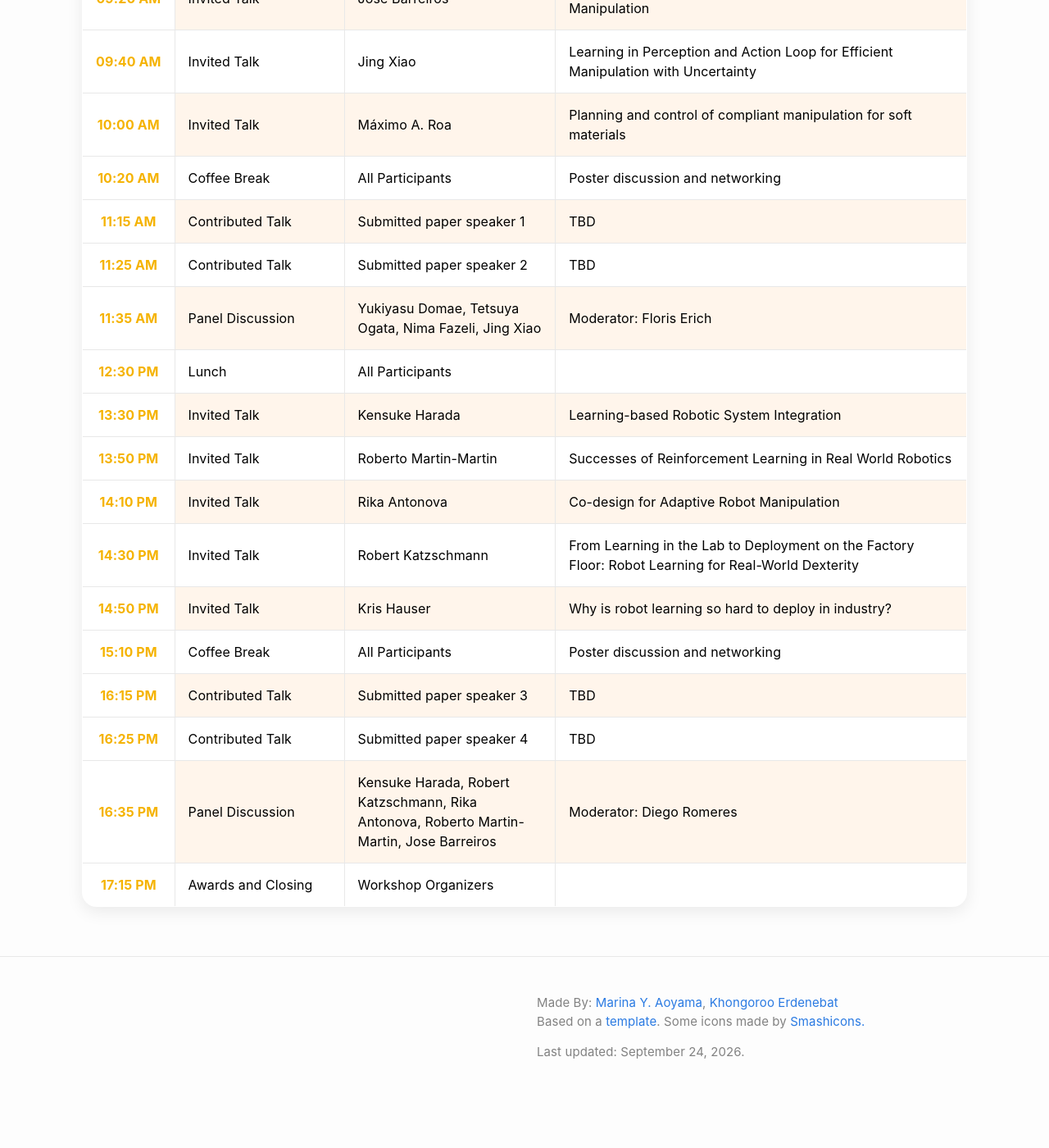
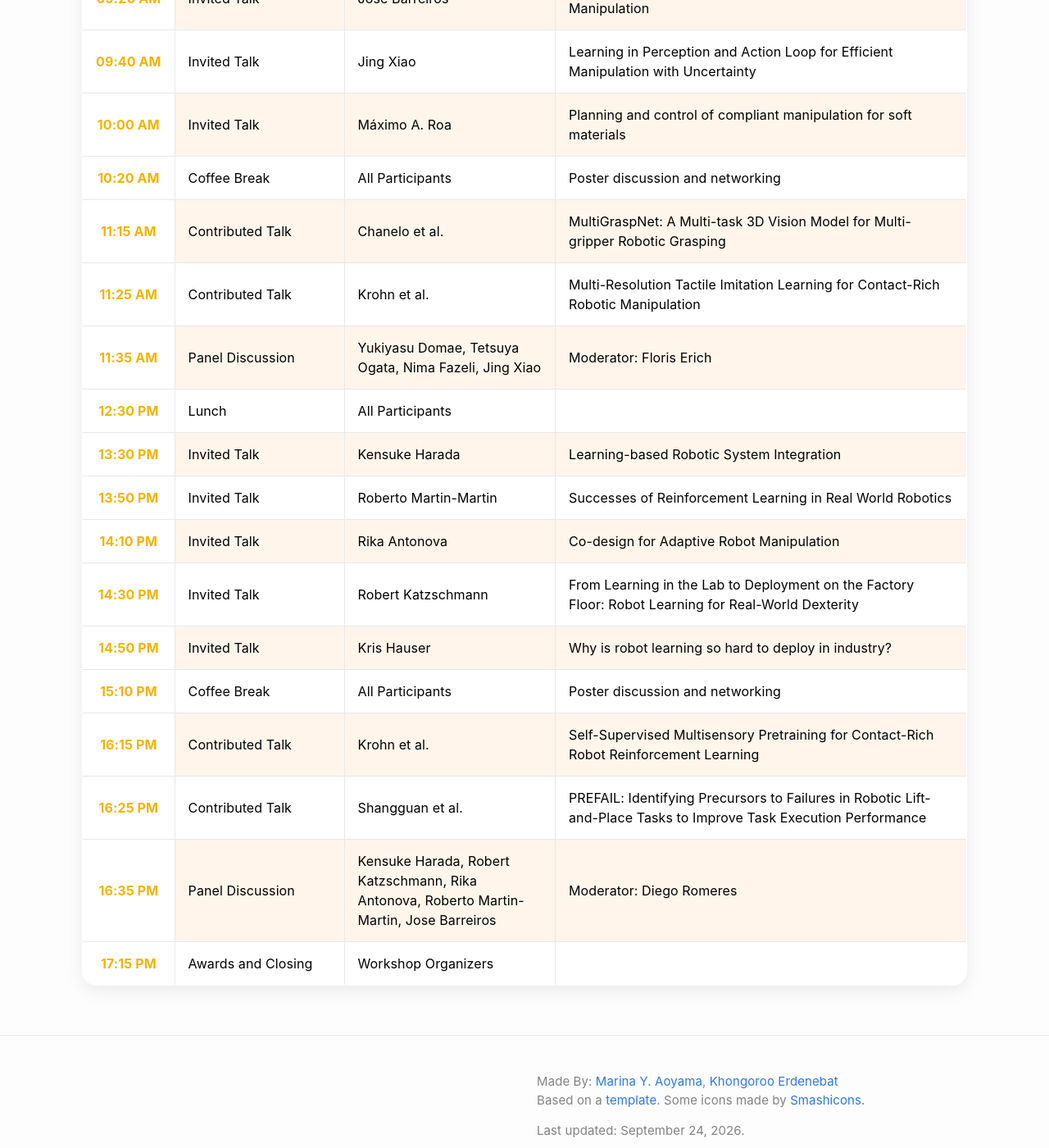
Before and after one commit to aistairc/IROS2026-workshop, a Jekyll site: the page built from schedule.md, in a window 1280 px wide and 1400 px high, scrolled down 569 px. Shown: the whole window at 82% size. Built offline with Jekyll 4.4.1, drawn with Linux system fonts in a browser that asks for light colours; before the commit the page ends 1909 px from its top, so only the background shows below that.

Commit message:
Added contributed papers
Updated speaker names and paper titles for contributed talks.

```diff
--- a/schedule.md
+++ b/schedule.md
@@ -147,14 +147,14 @@ permalink: /schedule/
                 <tr>
                     <td class="time">11:15 AM</td>
                     <td>Contributed Talk</td>
-                    <td class="speaker">Submitted paper speaker 1</td>
-                    <td>TBD</td>
+                    <td class="speaker">Chanelo et al.</td>
+                    <td>MultiGraspNet: A Multi-task 3D Vision Model for Multi-gripper Robotic Grasping</td>
                 </tr>
                 <tr>
                     <td class="time">11:25 AM</td>
                     <td>Contributed Talk</td>
-                    <td class="speaker">Submitted paper speaker 2</td>
-                    <td>TBD</td>
+                    <td class="speaker">Krohn et al.</td>
+                    <td>Multi-Resolution Tactile Imitation Learning for Contact-Rich Robotic Manipulation</td>
                 </tr>
                 <tr>
                     <td class="time">11:35 AM</td>
@@ -207,14 +207,14 @@ permalink: /schedule/
                 <tr>
                     <td class="time">16:15 PM</td>
                     <td>Contributed Talk</td>
-                    <td class="speaker">Submitted paper speaker 3</td>
-                    <td>TBD</td>
+                    <td class="speaker">Krohn et al.</td>
+                    <td>Self-Supervised Multisensory Pretraining for Contact-Rich Robot Reinforcement Learning</td>
                 </tr>
                 <tr>
                     <td class="time">16:25 PM</td>
                     <td>Contributed Talk</td>
-                    <td class="speaker">Submitted paper speaker 4</td>
-                    <td>TBD</td>
+                    <td class="speaker">Shangguan et al.</td>
+                    <td>PREFAIL: Identifying Precursors to Failures in Robotic Lift-and-Place Tasks to Improve Task Execution Performance</td>
                 </tr>
                 <tr>
                     <td class="time">16:35 PM</td>
```
